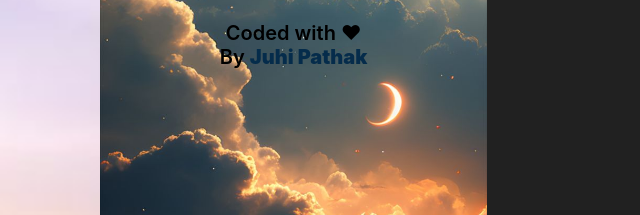
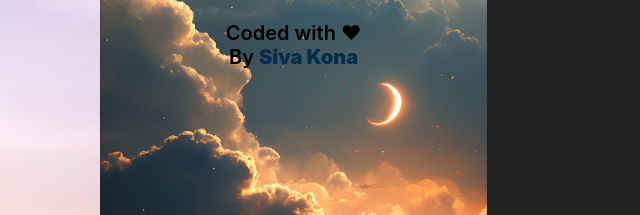
Before and after one commit to im-siva-kona/Weather_App, a plain HTML site: page Weather App/index.html in a window 1280 px wide. Shown: the part 243-458 px from the top of the page, 19-659 px from the left. Drawn offline with nearby package versions, Linux system fonts and the light colour scheme.

Commit message:
Update index.html

```diff
--- a/Weather App/index.html
+++ b/Weather App/index.html
@@ -13,7 +13,7 @@
         <div class="row offset-sm-1">
             <section class="header col-md-4 col-sm-10 ">
                 <h1> Weather Viewer </h1>
-               <h5> <br><p>Coded with ❤ <br>By <b><a href="https://github.com/JuhiPathak23" target="_blank">Juhi Pathak</a></b></p></h5>
+               <h5> <br><p>Coded with ❤ <br>By <b><a href="https://github.com/JuhiPathak23" target="_blank">Siva Kona</a></b></p></h5>
             </section>
             <section class="main col-md-7 col-sm-10  ">
             <section class="inputs">
```
